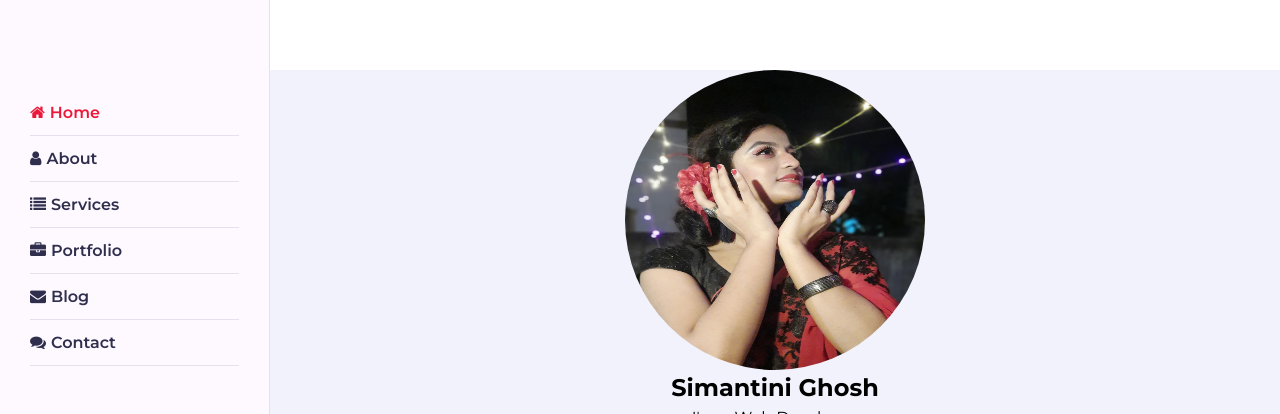
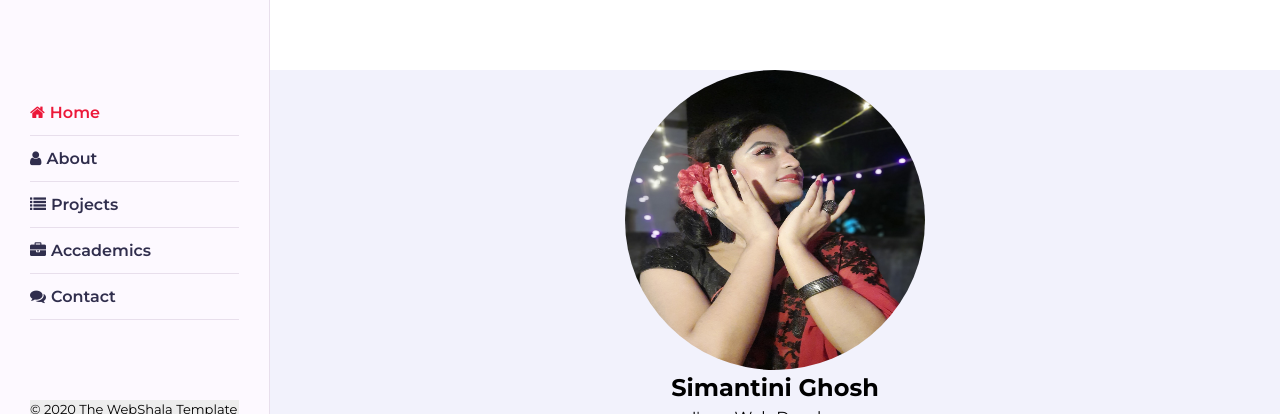
Before and after one commit to simantini1999/Simantini_Ghosh_Portfolio, a plain HTML site: page index.html in a window 1280 px wide. Shown: the part 130-544 px from the top of the page. Drawn offline with Linux system fonts and the light colour scheme.

Commit message:
Updated Nav bar description

```diff
--- a/index.html
+++ b/index.html
@@ -19,9 +19,8 @@
             <ul class="nav">
                 <li><a href="#" class="active"><i class="fa fa-home"></i>Home</a></li>
                 <li><a href="#"><i class="fa fa-user"></i>About</a></li>
-                <li><a href="#"><i class="fa fa-list"></i>Services</a></li>
-                <li><a href="#"><i class="fa fa-briefcase"></i>Portfolio</a></li>
-                <li><a href="#"><i class="fa fa-envelope"></i>Blog</a></li>
+                <li><a href="#"><i class="fa fa-list"></i>Projects</a></li>
+                <li><a href="#"><i class="fa fa-briefcase"></i>Accademics</a></li>
                 <li><a href="#"><i class="fa fa-comments"></i>Contact</a></li>
 
             </ul>
```
